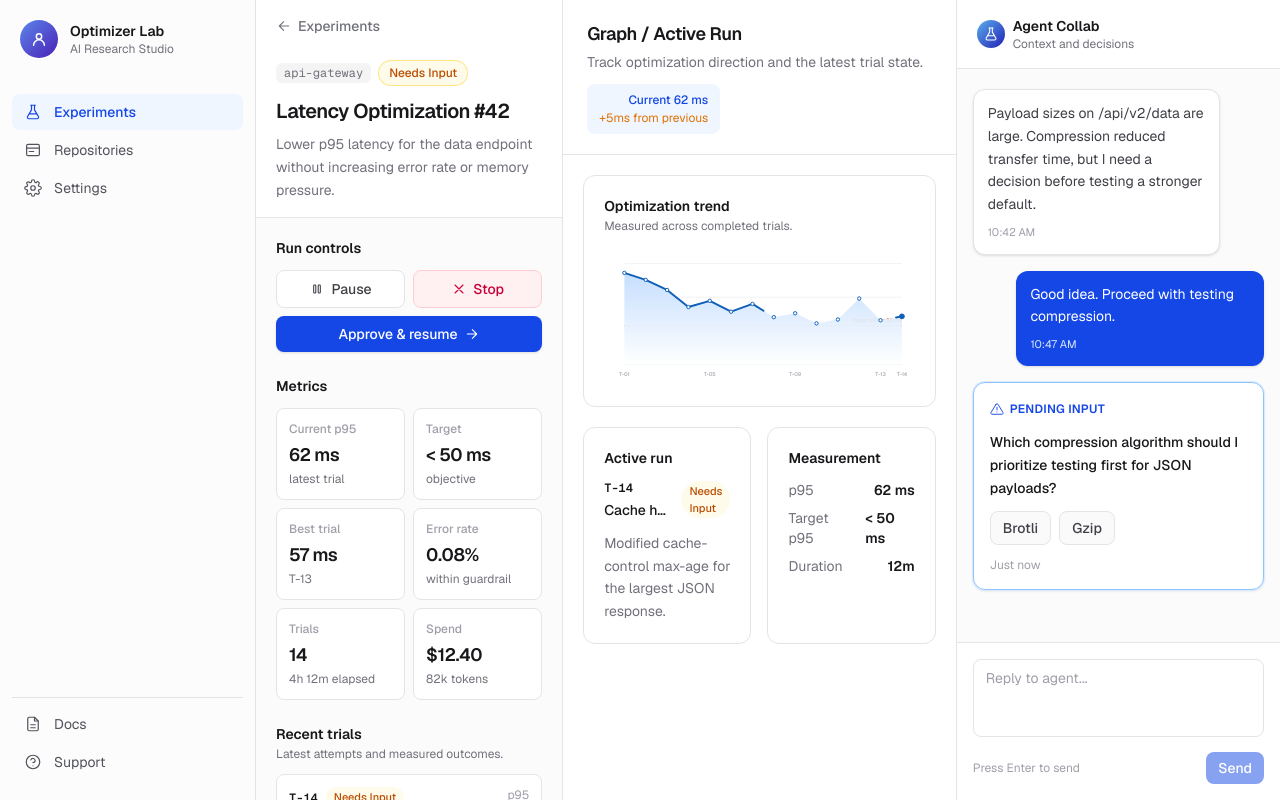
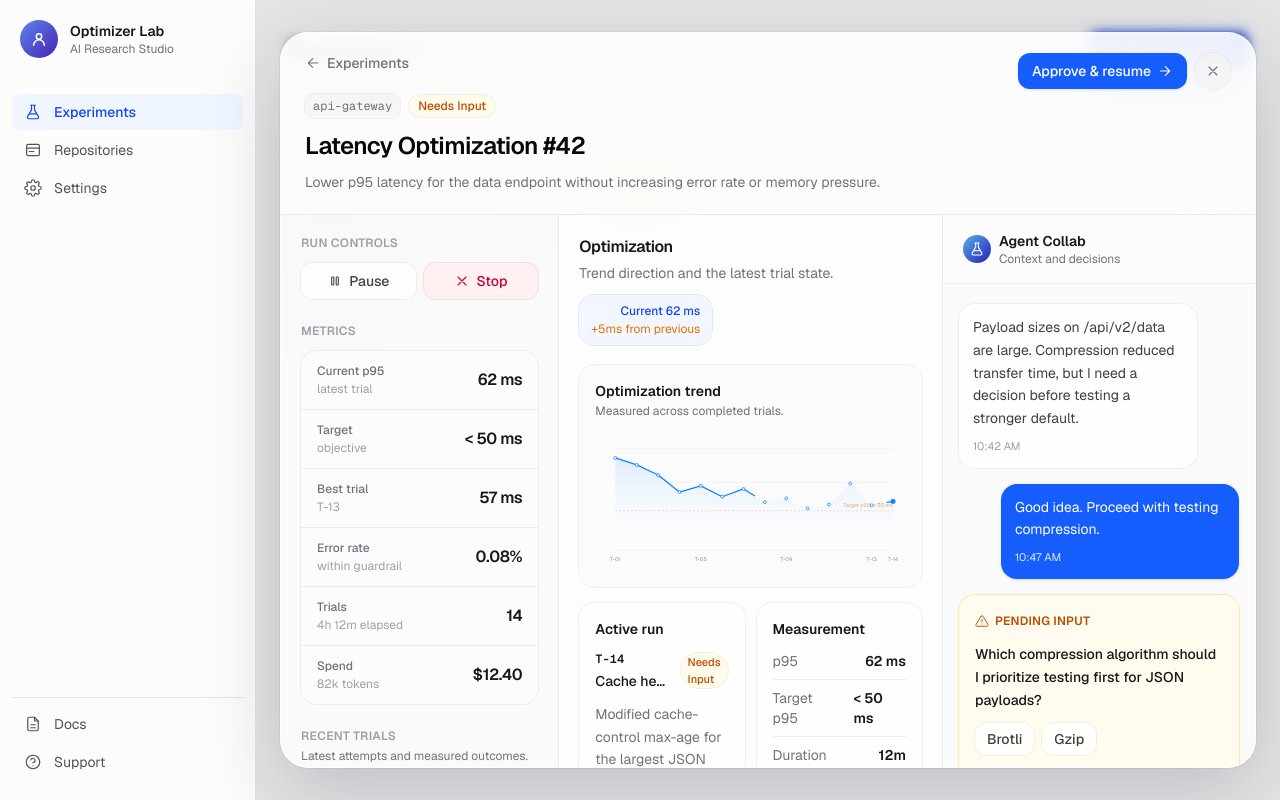
Before and after one commit to Binary67/Next-Code-Lab, a Next.js app: page / in a window 1280 px wide. Both pictures are taken after a click on the button 523 px from the left and 234 px from the top of the page. Built offline with nearby package versions, Linux system fonts and the light colour scheme.

Commit message:
Refine experiment detail into a floating sheet

```diff
--- a/components/dashboard.tsx
+++ b/components/dashboard.tsx
@@ -287,19 +287,25 @@ function statusLabel(status: Status | "needs-input") {
 function MetricsList({ metrics }: { metrics: ExperimentMetric[] }) {
   return (
     <section>
-      <h2 className="text-sm font-semibold text-zinc-900">Metrics</h2>
-      <div className="mt-3 grid grid-cols-2 gap-2">
+      <h2 className="text-xs font-semibold uppercase tracking-wide text-zinc-400">
+        Metrics
+      </h2>
+      <div className="mt-3 divide-y divide-zinc-200/70 overflow-hidden rounded-2xl bg-white/55 ring-1 ring-zinc-950/5">
         {metrics.map((metric) => (
           <div
             key={metric.label}
-            className="rounded-lg border border-zinc-200 bg-white px-3 py-3"
+            className="grid grid-cols-[1fr_auto] items-center gap-3 px-4 py-3"
           >
-            <p className="text-xs font-medium text-zinc-400">{metric.label}</p>
-            <p className="mt-1 text-lg font-semibold tracking-tight text-zinc-900">
+            <div className="min-w-0">
+              <p className="text-xs font-medium text-zinc-500">
+                {metric.label}
+              </p>
+              <p className="mt-0.5 truncate text-xs text-zinc-400">
+                {metric.detail}
+              </p>
+            </div>
+            <p className="text-right text-base font-semibold tracking-tight text-zinc-900">
               {metric.value}
-            </p>
-            <p className="mt-0.5 truncate text-xs text-zinc-500">
-              {metric.detail}
             </p>
           </div>
         ))}
@@ -342,7 +348,7 @@ function TrendChart({
       viewBox={`0 0 ${width} ${height}`}
       role="img"
       aria-label="Optimization trend by trial"
-      className="mt-4 aspect-[16/7] max-h-[300px] w-full overflow-visible"
+      className="mt-4 aspect-[16/7] max-h-[280px] w-full overflow-visible"
     >
       {[0, 1, 2, 3].map((tick) => {
         const y = padding.top + (ySpan / 3) * tick;
@@ -354,6 +360,7 @@ function TrendChart({
             y1={y}
             y2={y}
             stroke="#e4e4e7"
+            opacity="0.72"
             strokeWidth="1"
           />
         );
@@ -364,8 +371,9 @@ function TrendChart({
         y1={targetY}
         y2={targetY}
         stroke="#d97706"
+        opacity="0.72"
         strokeDasharray="4 4"
-        strokeWidth="1.4"
+        strokeWidth="1.2"
       />
       <text
         x={width - padding.right}
@@ -379,10 +387,10 @@ function TrendChart({
       <polyline
         points={line}
         fill="none"
-        stroke="#0f5fb8"
+        stroke="#0a84ff"
         strokeLinecap="round"
         strokeLinejoin="round"
-        strokeWidth="4"
+        strokeWidth="2.6"
         className="animate-draw"
       />
       {points.map((point, index) => (
@@ -390,10 +398,10 @@ function TrendChart({
           <circle
             cx={xFor(index)}
             cy={yFor(point.value)}
-            r={index === points.length - 1 ? 5 : 3.5}
-            fill={index === points.length - 1 ? "#0f5fb8" : "#ffffff"}
-            stroke="#0f5fb8"
-            strokeWidth="2"
+            r={index === points.length - 1 ? 4.5 : 3}
+            fill={index === points.length - 1 ? "#0a84ff" : "#ffffff"}
+            stroke="#0a84ff"
+            strokeWidth="1.6"
           />
           {(index === 0 ||
             index === points.length - 1 ||
@@ -411,8 +419,8 @@ function TrendChart({
       ))}
       <defs>
         <linearGradient id="trend-area" x1="0" x2="0" y1="0" y2="1">
-          <stop offset="0%" stopColor="#bfdbfe" />
-          <stop offset="100%" stopColor="#ffffff" />
+          <stop offset="0%" stopColor="#dbeafe" />
+          <stop offset="100%" stopColor="#ffffff" stopOpacity="0.15" />
         </linearGradient>
       </defs>
     </svg>
@@ -428,16 +436,18 @@ function TrialsList({
 }) {
   return (
     <section>
-      <h2 className="text-sm font-semibold text-zinc-900">Recent trials</h2>
-      <p className="mt-0.5 text-xs text-zinc-500">
+      <h2 className="text-xs font-semibold uppercase tracking-wide text-zinc-400">
+        Recent trials
+      </h2>
+      <p className="mt-1 text-xs text-zinc-500">
         Latest attempts and measured outcomes.
       </p>
 
-      <div className="mt-3 space-y-2">
+      <div className="mt-3 divide-y divide-zinc-200/70 overflow-hidden rounded-2xl bg-white/55 ring-1 ring-zinc-950/5">
         {trials.map((trial) => (
           <article
             key={trial.id}
-            className="rounded-lg border border-zinc-200 bg-white px-3 py-3"
+            className="px-4 py-3"
           >
             <div className="flex items-start justify-between gap-3">
               <div className="min-w-0">
@@ -446,7 +456,7 @@ function TrialsList({
                     {trial.id}
                   </p>
                   <span
-                    className={`rounded-full px-2 py-0.5 text-[11px] font-medium capitalize ${
+                    className={`rounded-full px-2 py-0.5 text-[11px] font-medium capitalize ring-1 ring-inset ring-black/5 ${
                       TRIAL_TONE[trial.status]
                     }`}
                   >
@@ -478,58 +488,23 @@ function TrialsList({
 function ExperimentSummaryPanel({
   experiment,
   metricName,
-  onBack,
-  onApprove,
   onNotify,
 }: {
   experiment: Experiment;
   metricName: string;
-  onBack: () => void;
-  onApprove: (experiment: Experiment) => void;
   onNotify: (message: string) => void;
 }) {
   return (
-    <aside className="flex min-w-0 flex-col overflow-y-auto border-r border-zinc-200 bg-zinc-50/70 [scrollbar-width:none] [&::-webkit-scrollbar]:hidden">
-      <header className="border-b border-zinc-200 bg-white px-5 py-4">
-        <button
-          type="button"
-          onClick={onBack}
-          className="inline-flex items-center gap-1.5 text-sm font-medium text-zinc-500 transition-colors hover:text-zinc-900"
-        >
-          <ArrowRightIcon className="h-4 w-4 rotate-180" />
-          Experiments
-        </button>
-
-        <div className="mt-5">
-          <div className="flex flex-wrap items-center gap-2">
-            <span className="rounded-md bg-zinc-100 px-2 py-0.5 font-mono text-xs text-zinc-500">
-              {experiment.repo}
-            </span>
-            <span
-              className={`rounded-full px-2.5 py-1 text-xs font-medium capitalize ${
-                STATUS_TONE[experiment.status]
-              }`}
-            >
-              {statusLabel(experiment.status)}
-            </span>
-          </div>
-          <h1 className="mt-3 text-xl font-semibold tracking-tight text-zinc-900">
-            {experiment.title}
-          </h1>
-          <p className="mt-2 text-sm leading-relaxed text-zinc-500">
-            {experiment.objective}
-          </p>
-        </div>
-      </header>
-
-      <div className="space-y-6 px-5 py-5">
+    <aside className="flex min-w-0 flex-col gap-6 border-zinc-200/70 bg-zinc-50/55 p-5 lg:overflow-y-auto lg:border-r [scrollbar-width:none] [&::-webkit-scrollbar]:hidden">
       <section>
-          <h2 className="text-sm font-semibold text-zinc-900">Run controls</h2>
+        <h2 className="text-xs font-semibold uppercase tracking-wide text-zinc-400">
+          Run controls
+        </h2>
         <div className="mt-3 grid grid-cols-2 gap-2">
           <button
             type="button"
             onClick={() => onNotify(`${experiment.title} paused`)}
-              className="inline-flex items-center justify-center gap-1.5 rounded-lg border border-zinc-200 bg-white px-3 py-2 text-sm font-medium text-zinc-700 transition-colors hover:bg-zinc-50"
+            className="inline-flex items-center justify-center gap-1.5 rounded-xl bg-white/65 px-3 py-2 text-sm font-medium text-zinc-700 ring-1 ring-zinc-950/5 transition-colors hover:bg-white"
           >
             <PauseIcon className="h-4 w-4" />
             Pause
@@ -537,28 +512,17 @@ function ExperimentSummaryPanel({
           <button
             type="button"
             onClick={() => onNotify(`${experiment.title} stopped`)}
-              className="inline-flex items-center justify-center gap-1.5 rounded-lg border border-rose-200 bg-rose-50 px-3 py-2 text-sm font-medium text-rose-700 transition-colors hover:bg-rose-100"
+            className="inline-flex items-center justify-center gap-1.5 rounded-xl bg-rose-50 px-3 py-2 text-sm font-medium text-rose-700 ring-1 ring-rose-200/70 transition-colors hover:bg-rose-100"
           >
             <CloseIcon className="h-4 w-4" />
             Stop
           </button>
-            {experiment.status === "needs-input" && (
-              <button
-                type="button"
-                onClick={() => onApprove(experiment)}
-                className="col-span-2 inline-flex items-center justify-center gap-1.5 rounded-lg bg-blue-700 px-3.5 py-2 text-sm font-medium text-white shadow-sm transition-colors hover:bg-blue-800"
-              >
-                Approve &amp; resume
-                <ArrowRightIcon className="h-4 w-4" />
-              </button>
-            )}
         </div>
       </section>
 
       <MetricsList metrics={experiment.metrics} />
 
       <TrialsList trials={experiment.trials} metricName={metricName} />
-      </div>
     </aside>
   );
 }
@@ -578,18 +542,17 @@ function OptimizationPanel({
   const activeTrial = experiment.trials[0];
 
   return (
-    <section className="flex min-w-0 flex-col overflow-y-auto bg-white">
-      <header className="border-b border-zinc-200 px-6 py-5">
+    <section className="flex min-w-0 flex-col bg-white/60 p-5 lg:overflow-y-auto">
       <div className="flex flex-wrap items-start justify-between gap-3">
         <div>
-            <h2 className="text-lg font-semibold tracking-tight text-zinc-900">
-              Graph / Active Run
+          <h2 className="text-base font-semibold tracking-tight text-zinc-900">
+            Optimization
           </h2>
           <p className="mt-1 text-sm text-zinc-500">
-              Track optimization direction and the latest trial state.
+            Trend direction and the latest trial state.
           </p>
         </div>
-          <div className="rounded-lg bg-blue-50 px-3 py-2 text-right">
+        <div className="rounded-2xl bg-blue-50/80 px-3 py-2 text-right ring-1 ring-blue-100">
           <p className="text-xs font-medium text-blue-700">
             Current {experiment.metricValue}
           </p>
@@ -604,11 +567,8 @@ function OptimizationPanel({
           </p>
         </div>
       </div>
-      </header>
 
-      <div className="px-5 py-5">
-        <div className="w-full">
-          <section className="rounded-xl border border-zinc-200 bg-white p-5">
+      <section className="mt-5 rounded-2xl bg-zinc-50/70 p-4 ring-1 ring-zinc-950/5">
         <div>
           <h3 className="text-sm font-semibold text-zinc-900">
             Optimization trend
@@ -624,8 +584,8 @@ function OptimizationPanel({
         />
       </section>
 
-          <div className="mt-5 grid gap-4 xl:grid-cols-2">
-            <section className="rounded-xl border border-zinc-200 bg-white p-5">
+      <div className="mt-4 grid gap-3 xl:grid-cols-2">
+        <section className="rounded-2xl bg-white/55 p-4 ring-1 ring-zinc-950/5">
           <h3 className="text-sm font-semibold text-zinc-900">Active run</h3>
           <div className="mt-3 flex items-center justify-between gap-3">
             <div className="min-w-0">
@@ -637,7 +597,7 @@ function OptimizationPanel({
               </p>
             </div>
             <span
-                  className={`rounded-full px-2 py-0.5 text-[11px] font-medium capitalize ${
+              className={`rounded-full px-2 py-0.5 text-[11px] font-medium capitalize ring-1 ring-inset ring-black/5 ${
                 TRIAL_TONE[activeTrial.status]
               }`}
             >
@@ -649,24 +609,22 @@ function OptimizationPanel({
           </p>
         </section>
 
-            <section className="rounded-xl border border-zinc-200 bg-white p-5">
-              <h3 className="text-sm font-semibold text-zinc-900">
-                Measurement
-              </h3>
-              <div className="mt-3 space-y-2 text-sm">
-                <div className="flex items-center justify-between gap-3">
+        <section className="rounded-2xl bg-white/55 p-4 ring-1 ring-zinc-950/5">
+          <h3 className="text-sm font-semibold text-zinc-900">Measurement</h3>
+          <div className="mt-3 divide-y divide-zinc-200/70 text-sm">
+            <div className="flex items-center justify-between gap-3 py-2 first:pt-0">
               <span className="text-zinc-500">{metricName}</span>
               <span className="font-semibold text-zinc-900">
                 {activeTrial.metricValue}
               </span>
             </div>
-                <div className="flex items-center justify-between gap-3">
+            <div className="flex items-center justify-between gap-3 py-2">
               <span className="text-zinc-500">{experiment.targetLabel}</span>
               <span className="font-semibold text-zinc-900">
                 {experiment.targetValue}
               </span>
             </div>
-                <div className="flex items-center justify-between gap-3">
+            <div className="flex items-center justify-between gap-3 py-2 last:pb-0">
               <span className="text-zinc-500">Duration</span>
               <span className="font-semibold text-zinc-900">
                 {activeTrial.duration}
@@ -674,8 +632,6 @@ function OptimizationPanel({
             </div>
           </div>
         </section>
-          </div>
-        </div>
       </div>
     </section>
   );
@@ -710,8 +666,8 @@ function AgentCollab({
   };
 
   return (
-    <aside className="flex min-w-0 flex-col border-l border-zinc-200 bg-zinc-50/70">
-      <header className="border-b border-zinc-200 bg-white px-5 py-4">
+    <aside className="flex min-w-0 flex-col border-zinc-200/70 bg-zinc-50/55 lg:col-span-2 lg:border-t xl:col-span-1 xl:border-l xl:border-t-0">
+      <header className="border-b border-zinc-200/70 bg-white/40 px-5 py-4">
         <div className="flex items-center gap-2">
           <Avatar size={28} hue={205}>
             <FlaskIcon className="h-4 w-4 text-white" />
@@ -732,10 +688,10 @@ function AgentCollab({
               className={`flex ${fromUser ? "justify-end" : "justify-start"}`}
             >
               <div
-                className={`max-w-[85%] rounded-xl px-3.5 py-3 text-sm leading-relaxed shadow-sm ${
+                className={`max-w-[85%] rounded-2xl px-3.5 py-3 text-sm leading-relaxed ${
                   fromUser
-                    ? "bg-blue-700 text-white"
-                    : "border border-zinc-200 bg-white text-zinc-700"
+                    ? "bg-blue-600 text-white shadow-sm"
+                    : "bg-white/70 text-zinc-700 ring-1 ring-zinc-950/5"
                 }`}
               >
                 <p>{message.text}</p>
@@ -752,8 +708,8 @@ function AgentCollab({
         })}
 
         {experiment.pendingQuestion && experiment.status === "needs-input" && (
-          <div className="rounded-xl border border-blue-300 bg-white p-4 shadow-sm ring-1 ring-blue-100">
-            <p className="inline-flex items-center gap-1.5 text-xs font-semibold uppercase tracking-wide text-blue-700">
+          <div className="rounded-2xl bg-amber-50/80 p-4 ring-1 ring-amber-200/80">
+            <p className="inline-flex items-center gap-1.5 text-xs font-semibold uppercase tracking-wide text-amber-700">
               <WarningIcon className="h-3.5 w-3.5" />
               {experiment.pendingQuestion.title}
             </p>
@@ -769,7 +725,7 @@ function AgentCollab({
                     addReply(option);
                     onApprove(experiment);
                   }}
-                  className="rounded-lg border border-zinc-200 bg-zinc-50 px-3 py-1.5 text-sm font-medium text-zinc-700 transition-colors hover:border-blue-300 hover:bg-blue-50 hover:text-blue-700"
+                  className="rounded-xl bg-white/80 px-3 py-1.5 text-sm font-medium text-zinc-700 ring-1 ring-zinc-950/5 transition-colors hover:bg-white hover:text-blue-700"
                 >
                   {option}
                 </button>
@@ -785,7 +741,7 @@ function AgentCollab({
           e.preventDefault();
           addReply(reply);
         }}
-        className="border-t border-zinc-200 bg-white p-4"
+        className="border-t border-zinc-200/70 bg-white/55 p-4"
       >
         <textarea
           value={reply}
@@ -805,7 +761,7 @@ function AgentCollab({
           <button
             type="submit"
             disabled={!reply.trim()}
-            className="rounded-lg bg-blue-700 px-3 py-1.5 text-sm font-medium text-white transition-colors hover:bg-blue-800 disabled:cursor-not-allowed disabled:opacity-50"
+            className="rounded-xl bg-blue-600 px-3 py-1.5 text-sm font-medium text-white transition-colors hover:bg-blue-700 disabled:cursor-not-allowed disabled:opacity-50"
           >
             Send
           </button>
@@ -827,14 +783,101 @@ function ExperimentDetail({
   onNotify: (message: string) => void;
 }) {
   const metricName = experiment.metricLabel.replace(/^Current\s+/i, "");
+  const canApprove = experiment.status === "needs-input";
+
+  useEffect(() => {
+    const onKey = (e: KeyboardEvent) => e.key === "Escape" && onBack();
+    document.addEventListener("keydown", onKey);
+    return () => document.removeEventListener("keydown", onKey);
+  }, [onBack]);
 
   return (
-    <div className="grid min-h-0 flex-1 grid-cols-[0.9fr_1.15fr_0.95fr] overflow-hidden bg-white">
+    <div className="fixed inset-0 z-40 flex items-center justify-center px-4 py-5 md:left-64 md:px-6 md:py-8">
+      <button
+        type="button"
+        aria-label="Close experiment detail"
+        onClick={onBack}
+        className="absolute inset-0 animate-fade-in bg-zinc-950/10 backdrop-blur-[6px]"
+      />
+
+      <section
+        role="dialog"
+        aria-modal="true"
+        aria-labelledby="experiment-detail-title"
+        className="relative z-10 flex max-h-[calc(100vh-2.5rem)] w-full max-w-[1400px] animate-scale-in flex-col overflow-hidden rounded-[28px] border border-white/70 bg-white/80 shadow-[0_24px_80px_rgba(15,23,42,0.18)] ring-1 ring-zinc-950/5 backdrop-blur-2xl md:max-h-[calc(100vh-4rem)]"
+      >
+        <header className="border-b border-zinc-200/70 bg-white/45 px-5 py-4 md:px-6 md:py-5">
+          <div className="flex flex-wrap items-start justify-between gap-4">
+            <div className="min-w-0 flex-1">
+              <button
+                type="button"
+                onClick={onBack}
+                className="inline-flex items-center gap-1.5 text-sm font-medium text-zinc-500 transition-colors hover:text-zinc-900"
+              >
+                <ArrowRightIcon className="h-4 w-4 rotate-180" />
+                Experiments
+              </button>
+
+              <div className="mt-4 flex flex-wrap items-center gap-2">
+                <span className="rounded-lg bg-zinc-100/80 px-2 py-1 font-mono text-xs text-zinc-500 ring-1 ring-zinc-950/5">
+                  {experiment.repo}
+                </span>
+                <span
+                  className={`rounded-full px-2.5 py-1 text-xs font-medium capitalize ring-1 ring-inset ring-black/5 ${
+                    STATUS_TONE[experiment.status]
+                  }`}
+                >
+                  {statusLabel(experiment.status)}
+                </span>
+              </div>
+
+              <h1
+                id="experiment-detail-title"
+                className="mt-3 text-2xl font-semibold tracking-tight text-zinc-950"
+              >
+                {experiment.title}
+              </h1>
+              <p className="mt-2 max-w-3xl text-sm leading-6 text-zinc-500">
+                {experiment.objective}
+              </p>
+            </div>
+
+            <div className="flex shrink-0 items-center gap-2">
+              {canApprove ? (
+                <button
+                  type="button"
+                  onClick={() => onApprove(experiment)}
+                  className="inline-flex items-center justify-center gap-1.5 rounded-xl bg-blue-600 px-3.5 py-2 text-sm font-medium text-white shadow-sm transition-colors hover:bg-blue-700"
+                >
+                  Approve &amp; resume
+                  <ArrowRightIcon className="h-4 w-4" />
+                </button>
+              ) : (
+                <div className="rounded-2xl bg-zinc-100/80 px-3 py-2 text-right ring-1 ring-zinc-950/5">
+                  <p className="text-xs text-zinc-500">
+                    {experiment.metricLabel}
+                  </p>
+                  <p className="text-sm font-semibold text-zinc-900">
+                    {experiment.metricValue}
+                  </p>
+                </div>
+              )}
+              <button
+                type="button"
+                onClick={onBack}
+                aria-label="Close"
+                className="inline-flex h-9 w-9 items-center justify-center rounded-full bg-zinc-100/80 text-zinc-500 ring-1 ring-zinc-950/5 transition-colors hover:bg-white hover:text-zinc-900"
+              >
+                <CloseIcon className="h-4 w-4" />
+              </button>
+            </div>
+          </div>
+        </header>
+
+        <div className="grid min-h-0 flex-1 grid-cols-1 overflow-y-auto lg:grid-cols-[0.9fr_1.1fr] lg:overflow-hidden xl:grid-cols-[0.8fr_1.1fr_0.9fr]">
           <ExperimentSummaryPanel
             experiment={experiment}
             metricName={metricName}
-        onBack={onBack}
-        onApprove={onApprove}
             onNotify={onNotify}
           />
 
@@ -845,6 +888,8 @@ function ExperimentDetail({
             experiment={experiment}
             onApprove={onApprove}
           />
+        </div>
+      </section>
     </div>
   );
 }
@@ -1080,16 +1125,8 @@ export default function Dashboard() {
       </aside>
 
       {/* Main */}
-      <main className="flex flex-1 flex-col overflow-hidden">
-        {nav === "experiments" && selected ? (
-          <ExperimentDetail
-            key={selected.id}
-            experiment={selected}
-            onBack={() => setSelectedId(null)}
-            onApprove={handleApprove}
-            onNotify={notify}
-          />
-        ) : nav === "experiments" ? (
+      <main className="relative flex flex-1 flex-col overflow-hidden">
+        {nav === "experiments" ? (
           <div className="mx-auto w-full max-w-5xl overflow-y-auto px-8 py-8">
             <div className="flex items-center justify-between gap-4">
               <h1 className="text-2xl font-semibold tracking-tight text-zinc-900">
@@ -1161,6 +1198,16 @@ export default function Dashboard() {
         )}
       </main>
 
+      {nav === "experiments" && selected && (
+        <ExperimentDetail
+          key={selected.id}
+          experiment={selected}
+          onBack={() => setSelectedId(null)}
+          onApprove={handleApprove}
+          onNotify={notify}
+        />
+      )}
+
       {showCreate && (
         <CreateModal onClose={() => setShowCreate(false)} onCreate={handleCreate} />
       )}
```
Lines whose indentation alone changed are shown as unchanged.
